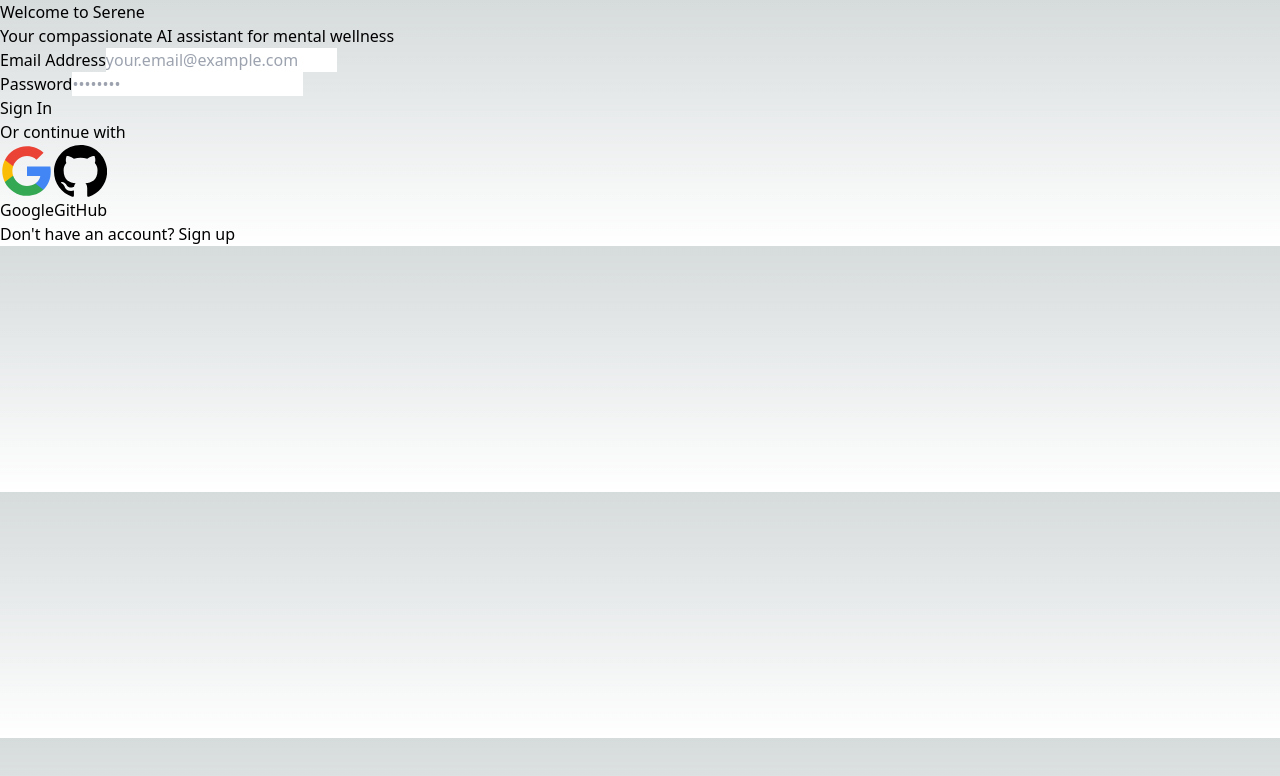
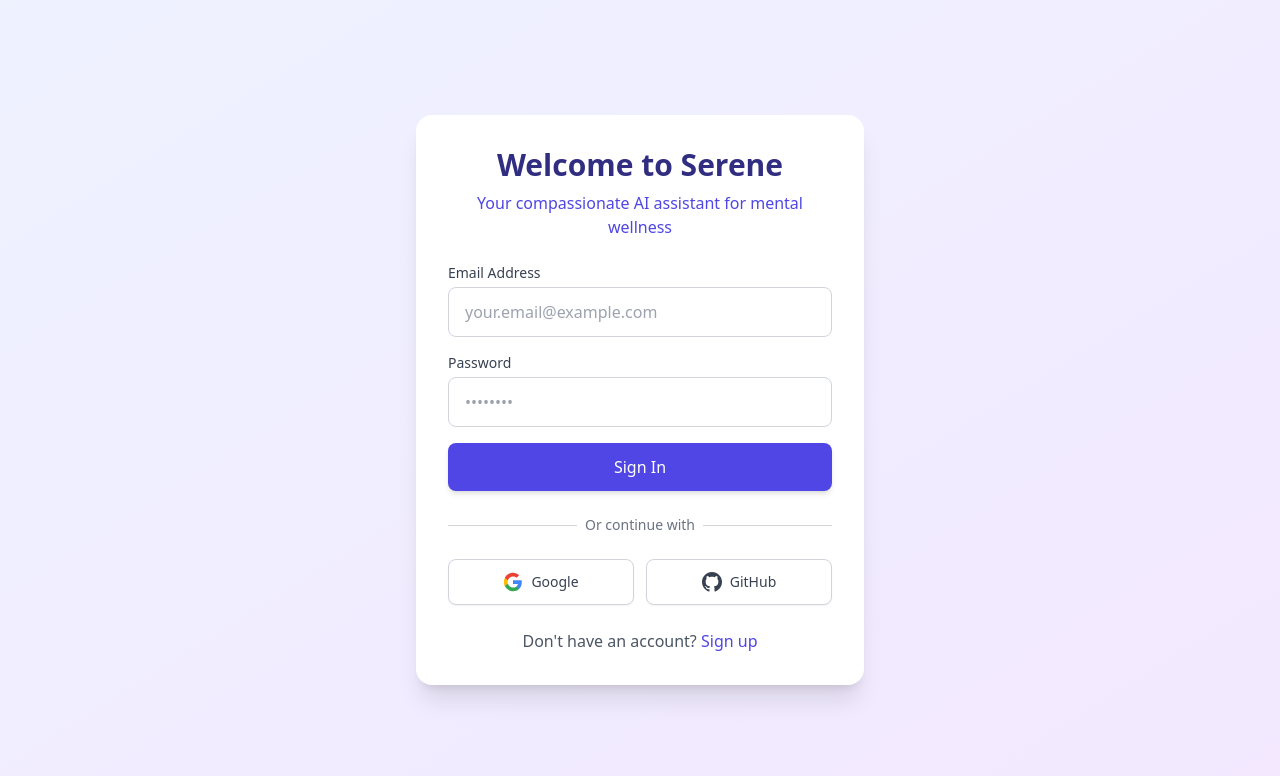
Before and after one commit to JlovesYouGit/aivoice, a Next.js app: page / in a window 1280 px wide. Shown: the top 776 px of the page. Built offline with nearby package versions, Linux system fonts and the light colour scheme.

Commit message:
fix(tailwind): update content paths to include src directory for proper CSS generation

```diff
--- a/tailwind.config.js
+++ b/tailwind.config.js
@@ -1,9 +1,9 @@
 /** @type {import('tailwindcss').Config} */
 module.exports = {
   content: [
-    './pages/**/*.{js,ts,jsx,tsx,mdx}',
-    './components/**/*.{js,ts,jsx,tsx,mdx}',
-    './app/**/*.{js,ts,jsx,tsx,mdx}',
+    './src/pages/**/*.{js,ts,jsx,tsx,mdx}',
+    './src/components/**/*.{js,ts,jsx,tsx,mdx}',
+    './src/app/**/*.{js,ts,jsx,tsx,mdx}',
   ],
   theme: {
     extend: {
```
